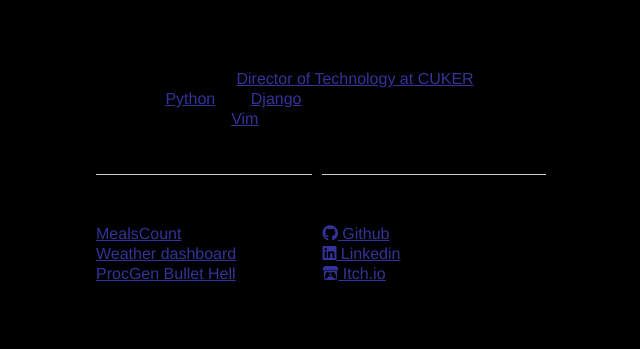
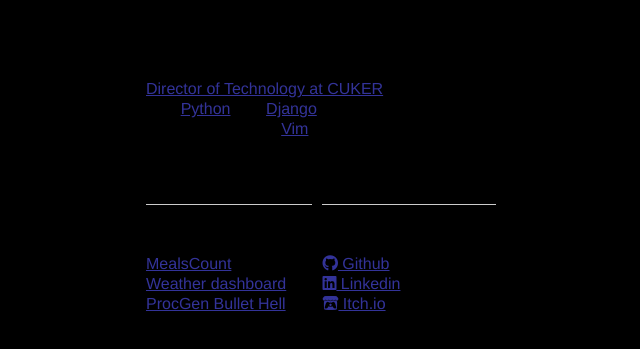
Before and after one commit to nikolajbaer/nikolajbaer.github.io, a plain HTML site: page index.html in a window 1280 px wide. Shown: the part 129-478 px from the top of the page, without its empty margins (319-959 px from the left). Drawn offline with nearby package versions, Linux system fonts and the light colour scheme.

Commit message:
wip trying to make custom glsl vertex shader.. but need normals

```diff
--- a/index.html
+++ b/index.html
@@ -13,6 +13,8 @@
       padding: 0px;
       width: 100%;
       height: 100%;
+      display: flex;
+      justify-content: center;
     }
     #glCanvas {
       position: absolute;
@@ -29,8 +31,7 @@
     }
     .wrapper {
       color: black;
-      max-width: 450px;
-      margin: 10px auto;
+      max-width: 350px;
       font-family: Helvetica, "Trebuchet MS", Verdana, sans-serif;
     }
     a:visited {
@@ -81,7 +82,7 @@
       </section>
 
       <section>
-        <h3>Recent Side Projects</h3>
+        <h3>Projects</h3>
         <ul>
           <li><a target="_blank" href="https://www.mealscount.com/">MealsCount</a></li>
           <li><a target="_blank" href="https://weather.nikolaj.dev/">Weather dashboard</a></li>
--- a/main.js
+++ b/main.js
@@ -6,7 +6,7 @@
 const keys = {};
 let paused = false;
 
-function main(){
+function main(material){
     scene = new THREE.Scene();
     camera = new THREE.PerspectiveCamera( 75, window.innerWidth / window.innerHeight, 0.1, 5000 );
 
@@ -26,44 +26,41 @@
 	        vertices.push( (D/2)-x, 0, (W/2)-z );
         }
     }
-    uniforms = {
-        elapsed: { value: 0.0 },
-        time: { value: 1.0 },
-        resolution: { value: new THREE.Vector2() },
-        width: { value: N },
-        period: { value: P },
-        amplitude: { value: A },
-        thickness: { value: 5. },
-        reef_location: { value: new THREE.Vector3(-N*0.5,0,0) }
-    }
 
+    const directionalLight = new THREE.DirectionalLight( 0xffffff, 1, 100 );
+    directionalLight.castShadow = true
+    directionalLight.position.set( 0, 0, 10 )
+    directionalLight.lookAt(0,0,0)
+    scene.add( directionalLight );
 
-    const geometry = new THREE.BufferGeometry();
-    geometry.setAttribute( 'position', new THREE.Float32BufferAttribute( vertices, 3 ) );
-    //const material = new THREE.PointsMaterial( { color: 0x888888, size: 0.1 } );
-    const material = new THREE.ShaderMaterial( {
-        uniforms: uniforms,
-        vertexShader: vSource,
-	    fragmentShader: fSource
-    } );
+    //const geometry = new THREE.BufferGeometry();
+    //geometry.setAttribute( 'position', new THREE.Float32BufferAttribute( vertices, 3 ) );
+    const geometry = new THREE.PlaneGeometry( N/S, N/S, N, N );
+    /*
     const points = new THREE.Points( geometry, material );
     points.position.y = -1
     points.rotation.y = Math.PI/4;
     scene.add( points );
+    */
+    const mesh = new THREE.Mesh( geometry, material ) // new THREE.MeshBasicMaterial({color: 0xff00ff, side: THREE.DoubleSide}) )
+    scene.add( mesh )
 
-    const reef_ref = new THREE.Mesh(
-        new THREE.BoxGeometry(1,1,1),
-        new THREE.MeshBasicMaterial( {color: 0xFF0000 })
-    )
-    reef_ref.position = uniforms.reef_location
-    //scene.add(reef_ref)
 
-    camera.position.x = -77
-    camera.position.y = 15
-    camera.position.z = -1.5
-    camera.lookAt(0,5,0)
+    // gizmo
+    const gizmo = new THREE.Group()
+    gizmo.add(new THREE.Line( new THREE.BufferGeometry().setFromPoints([new THREE.Vector3(0,0,0),new THREE.Vector4(1,0,0)]), new THREE.LineBasicMaterial({ color: 0xff0000 })))
+    gizmo.add(new THREE.Line( new THREE.BufferGeometry().setFromPoints([new THREE.Vector3(0,0,0),new THREE.Vector4(0,1,0)]), new THREE.LineBasicMaterial({ color: 0x00ff00 })))
+    gizmo.add(new THREE.Line( new THREE.BufferGeometry().setFromPoints([new THREE.Vector3(0,0,0),new THREE.Vector4(0,0,1)]), new THREE.LineBasicMaterial({ color: 0x0000ff })))
+    scene.add(gizmo)
+
+    camera.position.x = 0
+    camera.position.y = 10
+    camera.position.z = 5
+    camera.up = new THREE.Vector3(0,0,1)
 
     controls = new THREE.OrbitControls(camera,renderer.domElement);
+    controls.minPolarAngle = 0
+    controls.maxPolarAngle = Math.PI/2 * 0.98
 
     time = 0;
     let last = performance.now();
@@ -85,8 +82,11 @@
             time += dt;
         }
 
-        uniforms[ 'time' ].value = time / 1000;
-        uniforms[ 'elapsed' ].value = now / 1000;
+        const shader = mesh.material.userData.shader;
+			  if(shader) {
+          shader.uniforms.time.value = time / 1000;
+          shader.uniforms.elapsed.value = now / 1000;
+			  }
         renderer.render( scene, camera );
     }
 
@@ -95,7 +95,6 @@
     animate();
 
 }
-
 
 window.addEventListener('keydown', e => {keys[e.key] = 1; } )
 window.addEventListener('keyup', e => { keys[e.key] = 0; } )
@@ -107,34 +106,38 @@
     camera.aspect = window.innerWidth / window.innerHeight;
     camera.updateProjectionMatrix();
     renderer.setSize( window.innerWidth, window.innerHeight );
-
 }
 
-// Load our GLSL then init THREE.js scene
-window.onload = function(){
-    if(window.location.hostname != "localhost"){  // only useful for dev
-        document.getElementById("reload_shaders").style.display = "none"
-    }
-    load_shaders(main)
+function create_custom_material(vSource){
+  // modify vertex shader only via this techinque
+  // https://github.com/mrdoob/three.js/blob/master/examples/webgl_materials_modified.html
+  material = new THREE.MeshPhongMaterial({color: 0xff00ff})
+  const vParts = vSource.split('//DIVIDER')
+  material.onBeforeCompile = function(shader) {
+    console.log(shader.vertexShader)
+    //return
+    // add uniforms for our vertex shader
+    shader.uniforms.elapsed = { value: 0.0 }
+    shader.uniforms.time = { value: 1.0 }
+    shader.uniforms.resolution = { value: new THREE.Vector2() }
+    shader.uniforms.width = { value: N }
+    shader.uniforms.period = { value: P }
+    shader.uniforms.amplitude = { value: A }
+    shader.uniforms.thickness = { value: 5. }
+    shader.uniforms.reef_location = { value: new THREE.Vector3(-N*0.5,0,0) }
+    shader.vertexShader = shader.vertexShader.replace('#include <common>',vParts[0] + '\n#include <common>')
+    shader.vertexShader = shader.vertexShader.replace('#include <begin_vertex>',vParts[1])
+    material.userData.shader = shader
+    console.log(shader.vertexShader)
+  }
+  //material.customProgramCacheKey = function(){ return something }
+
+  main(material)
 }
 
-function load_shaders(callback){
-    var vSrcRq = new XMLHttpRequest();
-    vSrcRq.open('GET', 'vertex.glsl', true);
-    vSrcRq.onload = function() {
-        vSource = this.response;
-        if(vSource && fSource){
-            callback()
-        }
-    }
-    vSrcRq.send();
-    var fSrcRq = new XMLHttpRequest();
-    fSrcRq.open('GET', 'frag.glsl', true);
-    fSrcRq.onload = function() {
-        fSource = this.response;
-        if(vSource && fSource){
-            callback()
-        }
-    }
-    fSrcRq.send();
+function load_shaders(){
+    fetch('vertex.glsl')
+      .then( resp => resp.text())
+      .then( vSource => create_custom_material(vSource) )
 }
+window.onload = load_shaders
--- a/vertex.glsl
+++ b/vertex.glsl
@@ -12,6 +12,7 @@
 varying float vertex_y;
 varying float crash;
 
+
 // Vertical Component (height)
 float wave_y(float x, float t1){
     // the position of the wave relative to our current X
@@ -21,7 +22,10 @@
     return wy;
 }
 
-void main(){
+//DIVIDER
+
+// start begin_vertex injection
+
 // NOTE I am composing functions, not doing a proper first principles approach
 // this may or may not yield a nice looking result
 
@@ -89,9 +93,10 @@
 //x = position.x;
 
 
-    gl_PointSize = 3. * (1. - distToCamera/width);
+//gl_PointSize = 3. * (1. - distToCamera/width);
 
 // and update our position
-    gl_Position = projectionMatrix * modelViewMatrix * vec4(x,y,position.z,1.);
-    vertex_y = y/amplitude; // pass current height to fragment shader
-}
+//vertex_y = y/amplitude; // pass current height to fragment shader
+vec3 transformed = vec3(x,position.y,y);
+
+// end begin_vertex injection
```
Lines whose indentation alone changed are shown as unchanged.
